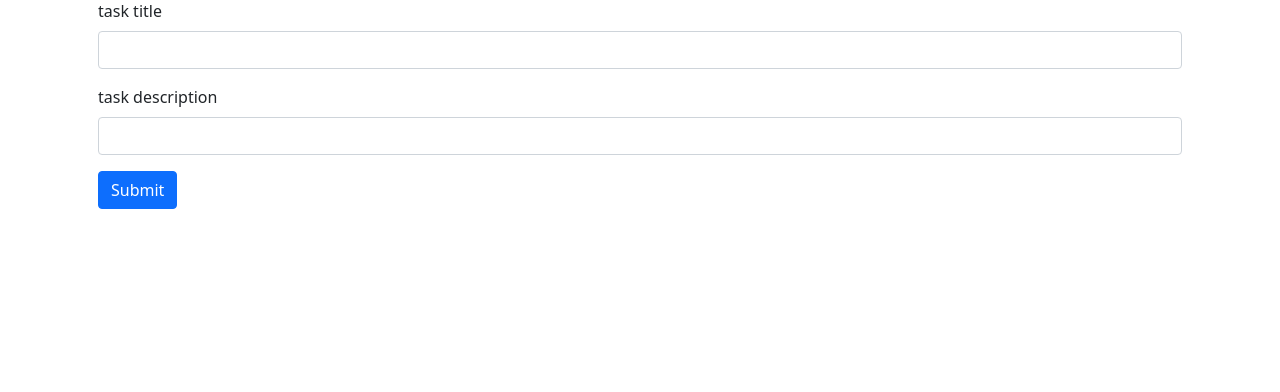
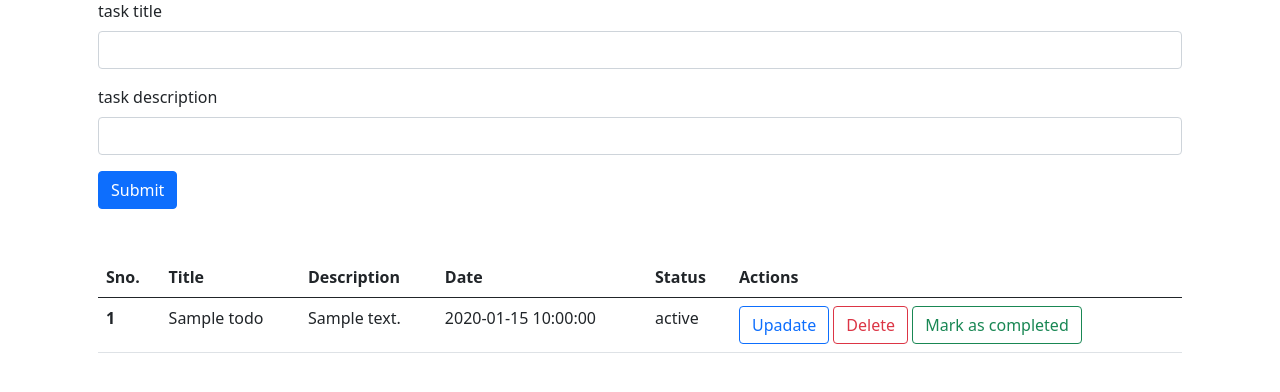
Before and after one commit to manav4749m-cyber/TO_DO_List, a Flask app: template templates/index.html in a window 1280 px wide. Shown: the part 145-537 px from the top of the page. Run offline with Flask 3, Linux system fonts and the light colour scheme; the template is opened without the code that fills it: most values are stand-ins (such as "Sample title", 1, 10 or a date in 2020).

Commit message:
Updated index.html table

```diff
--- a/app.py
+++ b/app.py
@@ -1,8 +1,7 @@
 from flask import Flask, render_template, request, redirect, url_for
-
 app = Flask(__name__)
 todos= [
-    {'sno': 1,"title": "simple task","desc": "this is a simple task for todo list","status": "pending"}
+    {'sno': 1,"title": "simple task","desc": "this is a simple task for todo list","date_created": "08-08-2026","status": "pending"}
 ]
 
 
--- a/templates/index.html
+++ b/templates/index.html
@@ -21,5 +21,47 @@
     </div>
 </div>
 
+<div class="container" my-3>
+    <div class="container my-3 rounded p-3">
 
+        {% if alltodos|length == 0 %}
+        <div class="alert alert-info" role="alert">
+            no tasks yet, Add one!
+        </div>
+
+        {% else %}
+
+        <table class="table">
+            <thead>
+                <tr>
+                    <th scope="col">Sno.</th>
+                    <th scope="col">Title</th>
+                    <th scope="col">Description</th>
+                    <th scope="col">Date</th>
+                    <th scope="col">Status</th>
+                    <th scope="col">Actions</th>
+                </tr>
+            </thead>
+
+            <tbody>
+                {% for todo in alltodos %}
+                <tr>
+                    <th scope="row">{{loop.index}}</th>
+                    <td>{{todo.title}}</td>
+                    <td>{{todo.desc}}</td>
+                    <td>{{todo.date_created}}</td>
+                    <td>{{todo.status}}</td>
+                    <td>
+                        <button type="button" class="btn btn-outline-primary">Upadate</button>
+                        <button type="button" class="btn btn-outline-danger">Delete</button>
+                        <button type="button" class="btn btn-outline-success">Mark as completed</button>
+                    </td>
+
+                </tr>
+                {% endfor %}
+            </tbody>
+        </table>
+        {% endif %}
+    </div>
+</div>
 {% endblock body %}
```
